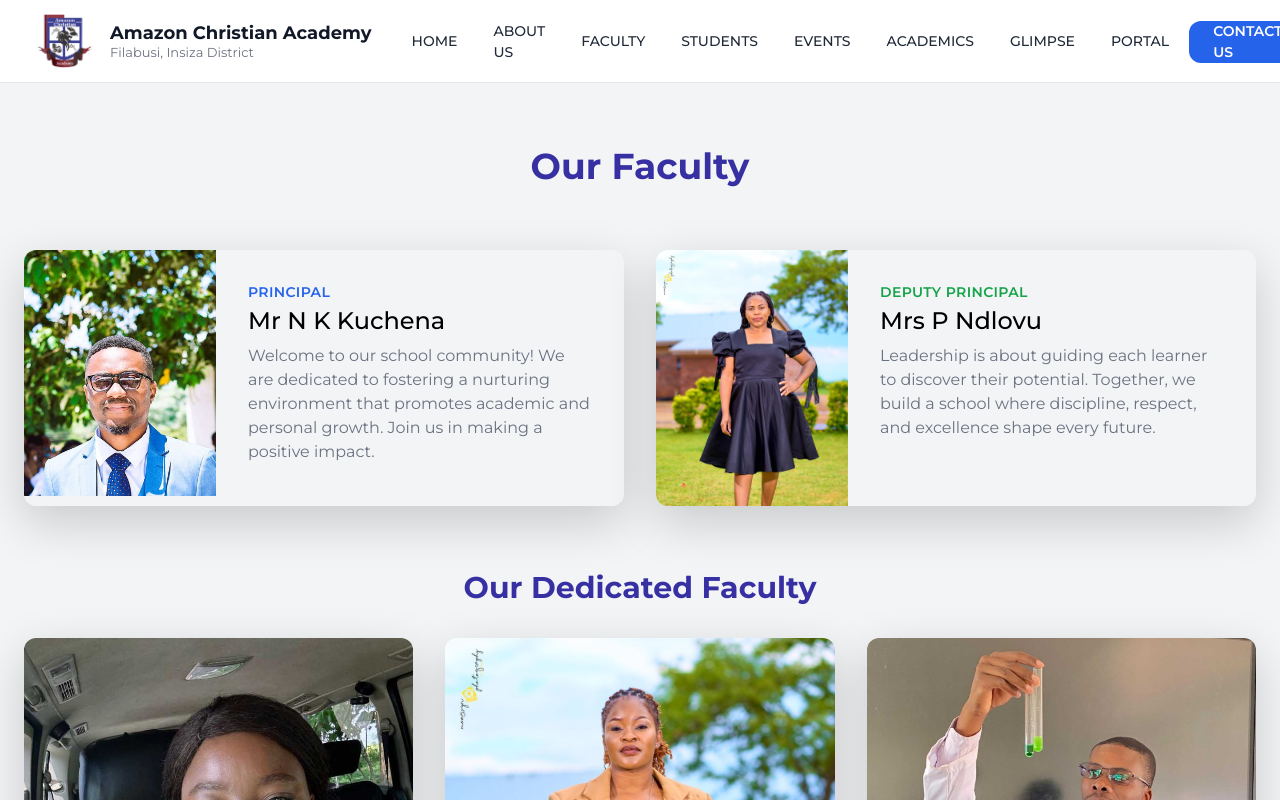
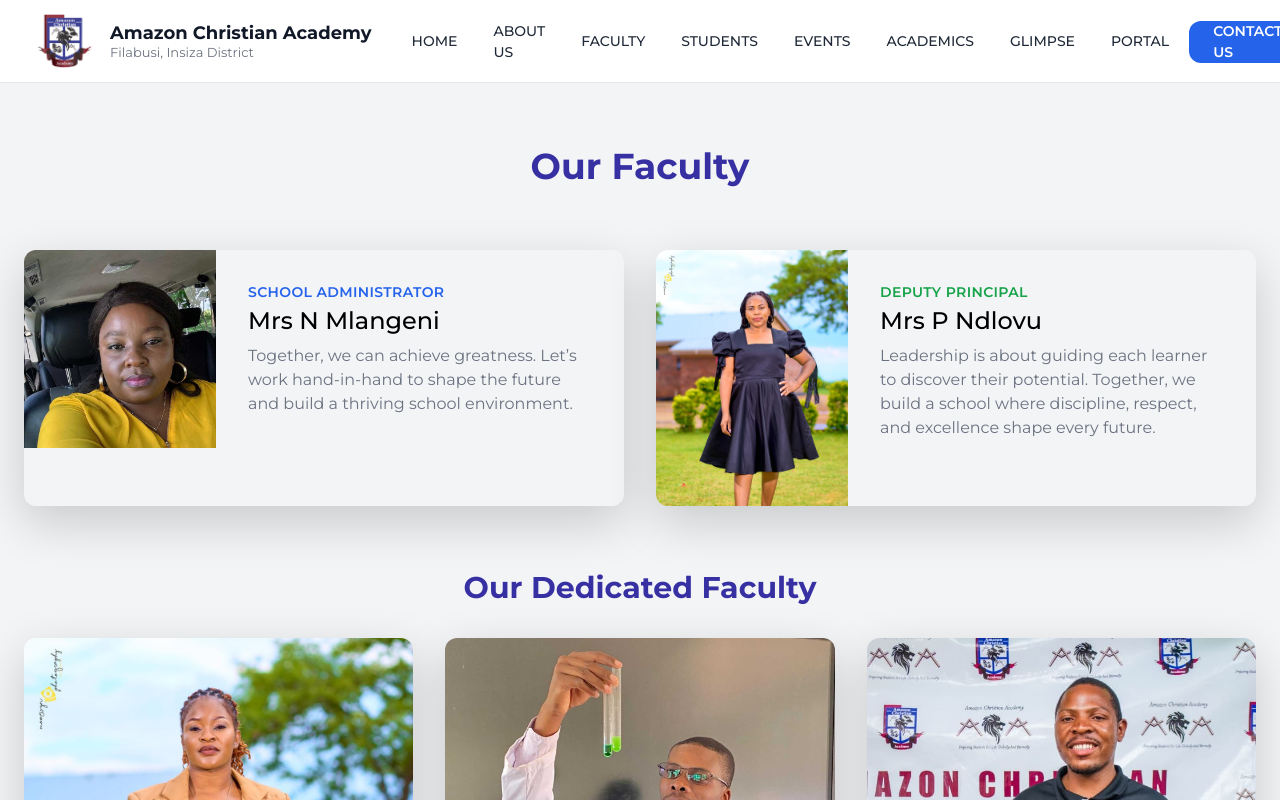
Before and after one commit to nqabasikeyi/ACA, a React (Vite) app: page /faculty in a window 1280 px wide. Shown: the top 800 px of the page. Built offline with nearby package versions, Linux system fonts and the light colour scheme.

Commit message:
Update Faculty.jsx

```diff
--- a/src/components/Faculty.jsx
+++ b/src/components/Faculty.jsx
@@ -1,13 +1,13 @@
 import {fars, eng, bes,bible,math, noma, lit, her, nde, pes, acc, bio, bursar, tg, principal, geo, sci } from "../assets/index";
 
 const aboutData = [
-  {
+  /*{
     name: "Mr N K Kuchena",
     description: "Principal",
     image: principal,
     quote: "Welcome to our school community! We are dedicated to fostering a nurturing environment that promotes academic and personal growth. Join us in making a positive impact.",
 
-  },
+  },*/
   {
   name: "Mrs P Ndlovu",
   description: "Deputy Principal",
@@ -121,7 +121,7 @@ const aboutData = [
 
   },
   {
-    name: "Mr N J Sikeyi",
+    name: "Mr N T Ncube",
     description: "Computer Science Teacher",
     image: "https://media.istockphoto.com/id/685132245/photo/mature-businessman-smiling-over-white-background.webp?b=1&s=170667a&w=0&k=20&c=XKyPqI4mZGKQLoUXMqJKkJ3Ovm69rIWG-sq_UstDyY4=",
     quote: "Computer Science is the engine of innovation. Let’s code the future and solve tomorrow’s problems today.",
@@ -130,9 +130,9 @@ const aboutData = [
 ];
 
 function Faculty() {
-  const principal = aboutData.find(member => member.description === "Principal");
+  const principal = aboutData.find(member => member.description === "School Administrator");
   const vicePrincipal = aboutData.find(member => member.description === "Deputy Principal");
-  const otherFaculty = aboutData.filter(member => member.description !== "Principal" && member.description !== "Deputy Principal");
+  const otherFaculty = aboutData.filter(member => member.description !== "School Administrator" && member.description !== "Deputy Principal");
 
   return (
     <div className='container mx-auto px-4 py-16'>
```
